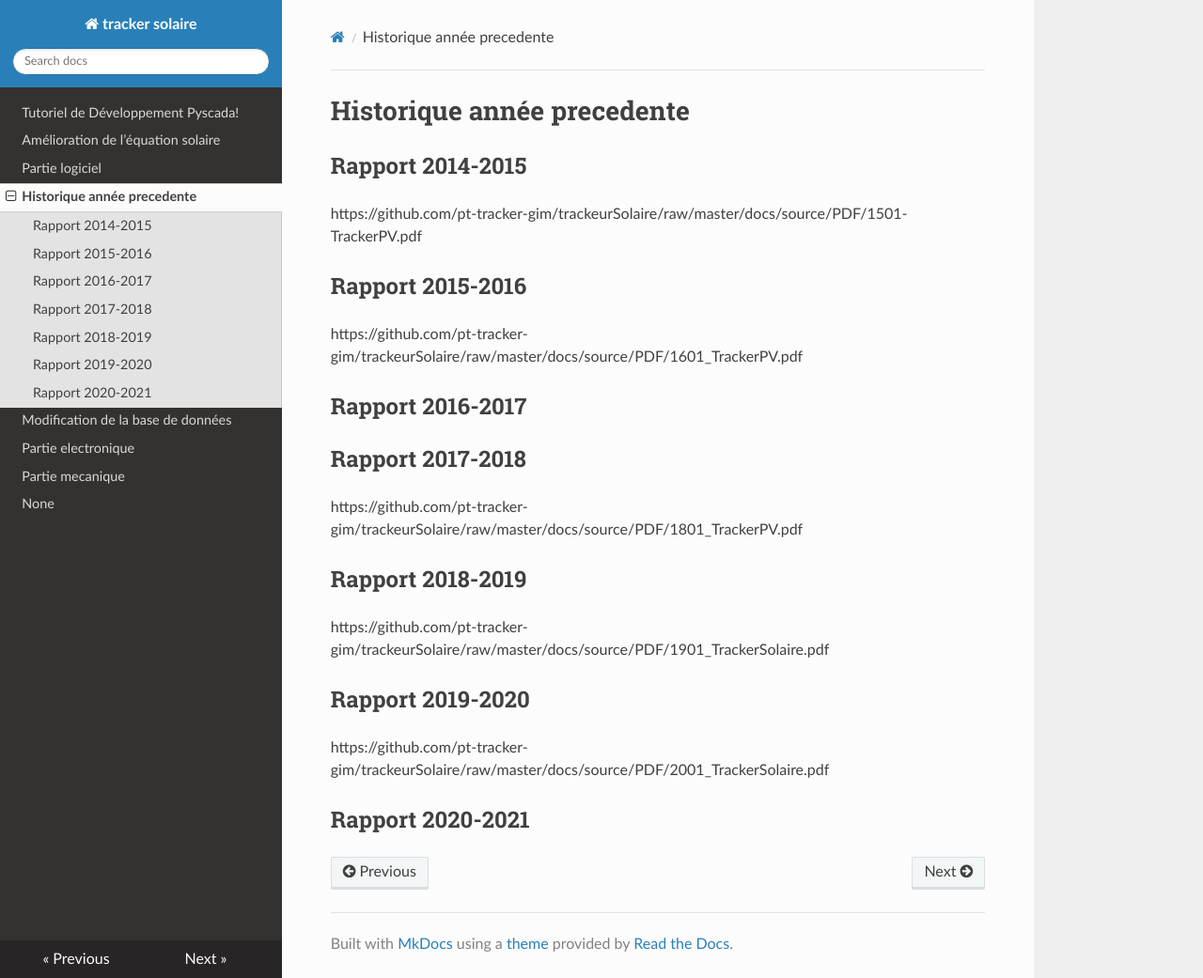
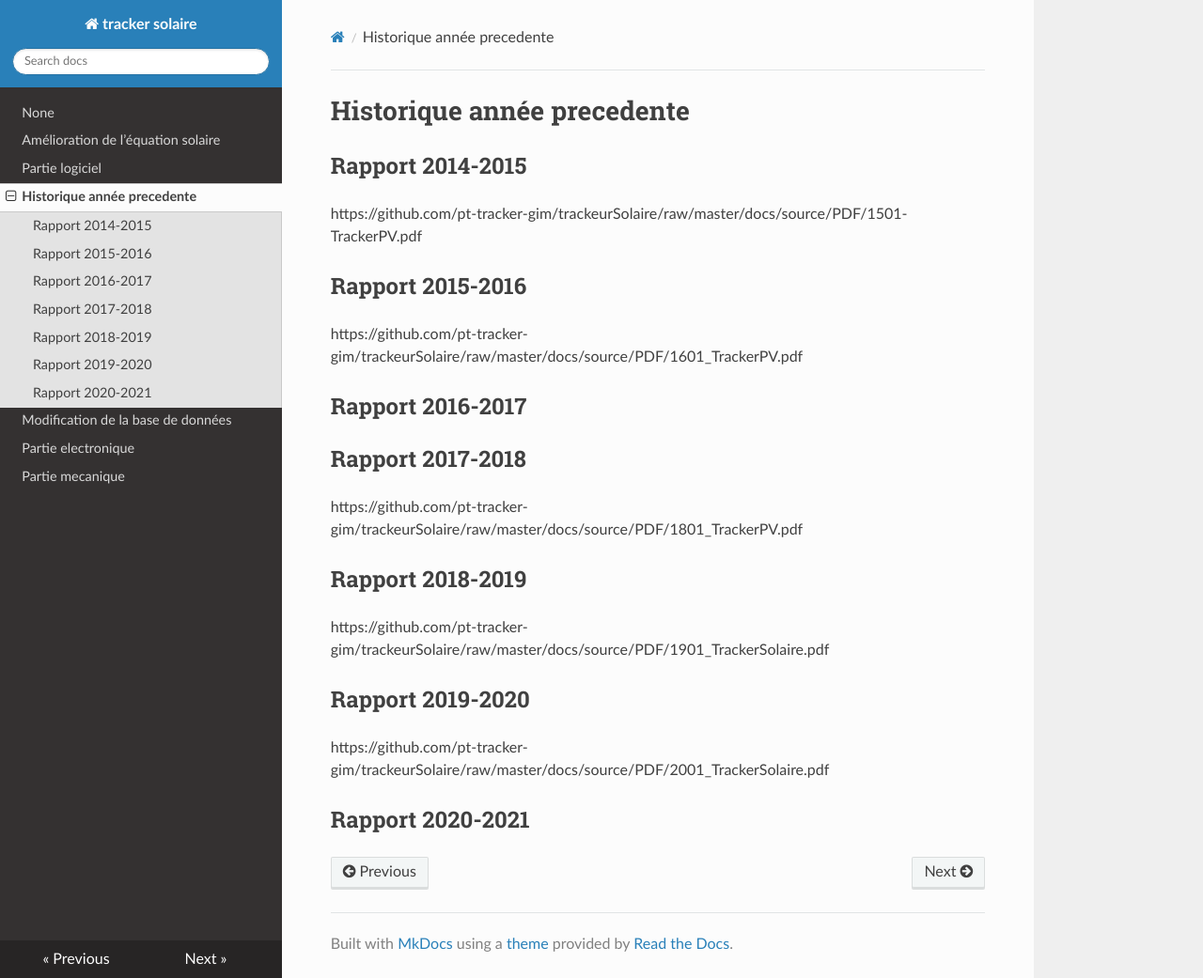
Before and after one commit to pt-tracker-gim/trackeurSolaire, an MkDocs documentation site: the page built from docs/Historique_année_précédent.md, in a window 1280 px wide and 1041 px high. Shown: the whole window at 94% size. Built offline with MkDocs 1.6.1, drawn with Linux system fonts in a browser that asks for light colours; nearby versions of some CDN libraries; old or Windows-style settings are respelled for this version of MkDocs; part of the change alters nothing that is shown.

```diff
--- a/mkdocs.yml
+++ b/mkdocs.yml
@@ -1,12 +1,11 @@
 site_name: tracker solaire
 pages:
-- 'index.md'
+- 'Presentation.md'
 - 'Courbe_du_soleil.md'
 - 'Partie_logiciel.md'
 - 'Historique_année_précédent.md'
 - 'Modification_tuto.md'
 - 'Partie_electronique.md'
 - 'Partie_mécanique.md'
-- 'Presentation.md'
 
 theme: readthedocs
```
